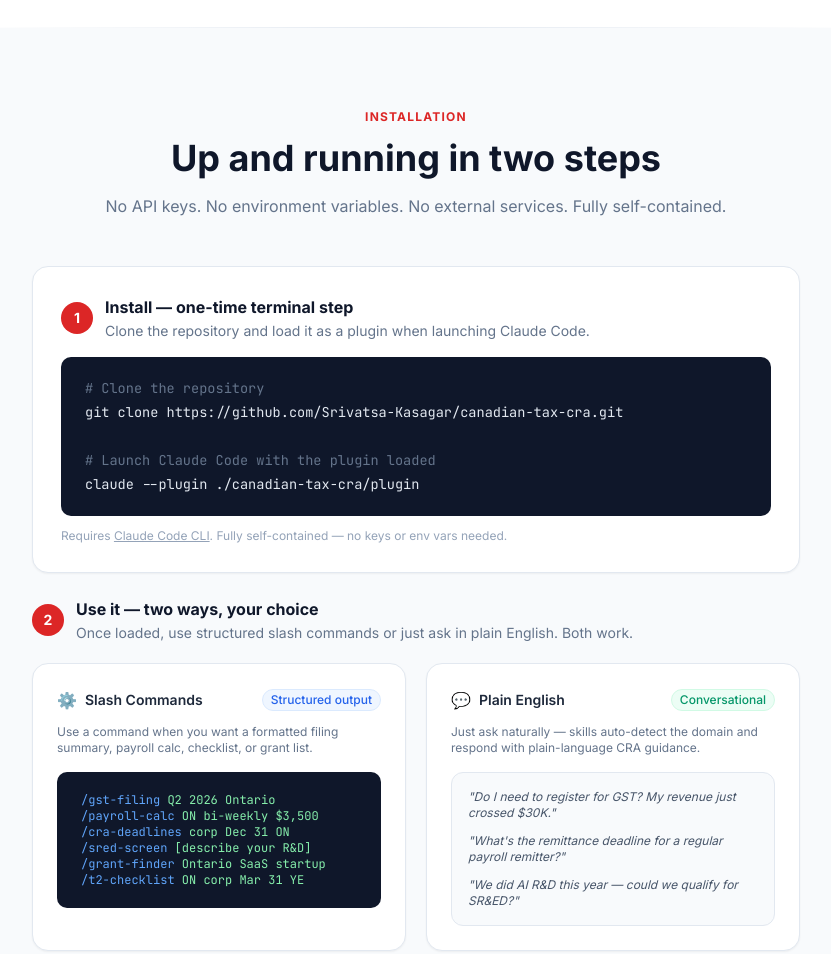
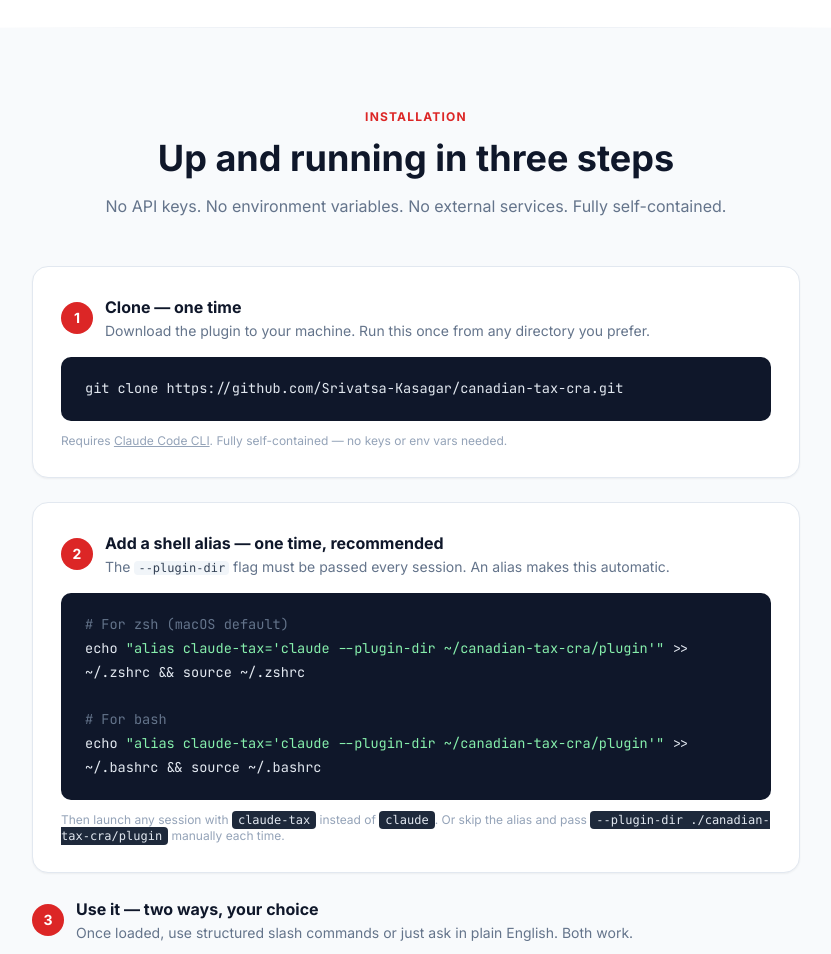
Before and after one commit to Srivatsa-Kasagar/canadian-tax-cra, a plain HTML site: page index.html in a window 1280 px wide. Shown: the part 5220-6174 px from the top of the page, without its empty margins (224-1055 px from the left). Drawn offline with nearby package versions, Linux system fonts and the light colour scheme.

Commit message:
Fix install instructions: --plugin → --plugin-dir, add alias step
- Correct CLI flag from --plugin to --plugin-dir (actual Claude Code flag)
- Restructure install section from 2 steps to 3: clone, alias setup, use
- Explain --plugin-dir is session-only and why an alias is recommended
- Include zsh and bash alias commands with source instruction

Co-Authored-By: Claude Sonnet 4.6 <noreply@anthropic.com>

```diff
--- a/index.html
+++ b/index.html
@@ -514,7 +514,7 @@
     <div class="max-w-3xl mx-auto">
       <div class="text-center mb-12">
         <p class="section-label mb-3">Installation</p>
-        <h2 class="text-3xl md:text-4xl font-bold text-slate-900">Up and running in two steps</h2>
+        <h2 class="text-3xl md:text-4xl font-bold text-slate-900">Up and running in three steps</h2>
         <p class="text-slate-500 mt-4 text-base">No API keys. No environment variables. No external services. Fully self-contained.</p>
       </div>
 
@@ -523,24 +523,39 @@
         <div class="flex items-center gap-3 mb-4">
           <div class="w-8 h-8 bg-red-600 text-white rounded-full flex items-center justify-center font-bold text-sm flex-shrink-0">1</div>
           <div>
-            <h3 class="font-bold text-slate-900">Install — one-time terminal step</h3>
-            <p class="text-slate-500 text-sm mt-0.5">Clone the repository and load it as a plugin when launching Claude Code.</p>
+            <h3 class="font-bold text-slate-900">Clone — one time</h3>
+            <p class="text-slate-500 text-sm mt-0.5">Download the plugin to your machine. Run this once from any directory you prefer.</p>
           </div>
         </div>
         <div class="code-block">
-          <span class="comment"># Clone the repository</span><br/>
-          git clone https://github.com/Srivatsa-Kasagar/canadian-tax-cra.git<br/>
-          <br/>
-          <span class="comment"># Launch Claude Code with the plugin loaded</span><br/>
-          claude --plugin ./canadian-tax-cra/plugin
+          git clone https://github.com/Srivatsa-Kasagar/canadian-tax-cra.git
         </div>
         <p class="text-slate-400 text-xs mt-3">Requires <a href="https://claude.ai/code" class="underline hover:text-slate-600">Claude Code CLI</a>. Fully self-contained — no keys or env vars needed.</p>
       </div>
 
       <!-- Step 2 -->
+      <div class="bg-white border border-slate-200 rounded-2xl p-7 shadow-sm mb-6">
+        <div class="flex items-center gap-3 mb-4">
+          <div class="w-8 h-8 bg-red-600 text-white rounded-full flex items-center justify-center font-bold text-sm flex-shrink-0">2</div>
+          <div>
+            <h3 class="font-bold text-slate-900">Add a shell alias — one time, recommended</h3>
+            <p class="text-slate-500 text-sm mt-0.5">The <code class="bg-slate-100 text-slate-700 px-1 rounded text-xs">--plugin-dir</code> flag must be passed every session. An alias makes this automatic.</p>
+          </div>
+        </div>
+        <div class="code-block">
+          <span class="comment"># For zsh (macOS default)</span><br/>
+          echo <span class="arg">"alias claude-tax='claude --plugin-dir ~/canadian-tax-cra/plugin'"</span> >> ~/.zshrc &amp;&amp; source ~/.zshrc<br/>
+          <br/>
+          <span class="comment"># For bash</span><br/>
+          echo <span class="arg">"alias claude-tax='claude --plugin-dir ~/canadian-tax-cra/plugin'"</span> >> ~/.bashrc &amp;&amp; source ~/.bashrc
+        </div>
+        <p class="text-slate-400 text-xs mt-3">Then launch any session with <code class="bg-slate-800 text-slate-200 px-1.5 py-0.5 rounded text-xs font-mono">claude-tax</code> instead of <code class="bg-slate-800 text-slate-200 px-1.5 py-0.5 rounded text-xs font-mono">claude</code>. Or skip the alias and pass <code class="bg-slate-800 text-slate-200 px-1.5 py-0.5 rounded text-xs font-mono">--plugin-dir ./canadian-tax-cra/plugin</code> manually each time.</p>
+      </div>
+
+      <!-- Step 3 -->
       <div class="mb-4">
         <div class="flex items-center gap-3 mb-5">
-          <div class="w-8 h-8 bg-red-600 text-white rounded-full flex items-center justify-center font-bold text-sm flex-shrink-0">2</div>
+          <div class="w-8 h-8 bg-red-600 text-white rounded-full flex items-center justify-center font-bold text-sm flex-shrink-0">3</div>
           <div>
             <h3 class="font-bold text-slate-900">Use it — two ways, your choice</h3>
             <p class="text-slate-500 text-sm mt-0.5">Once loaded, use structured slash commands or just ask in plain English. Both work.</p>
```
Also changed, not shown: plugin/.claude-plugin/plugin.json, 3 other files.
